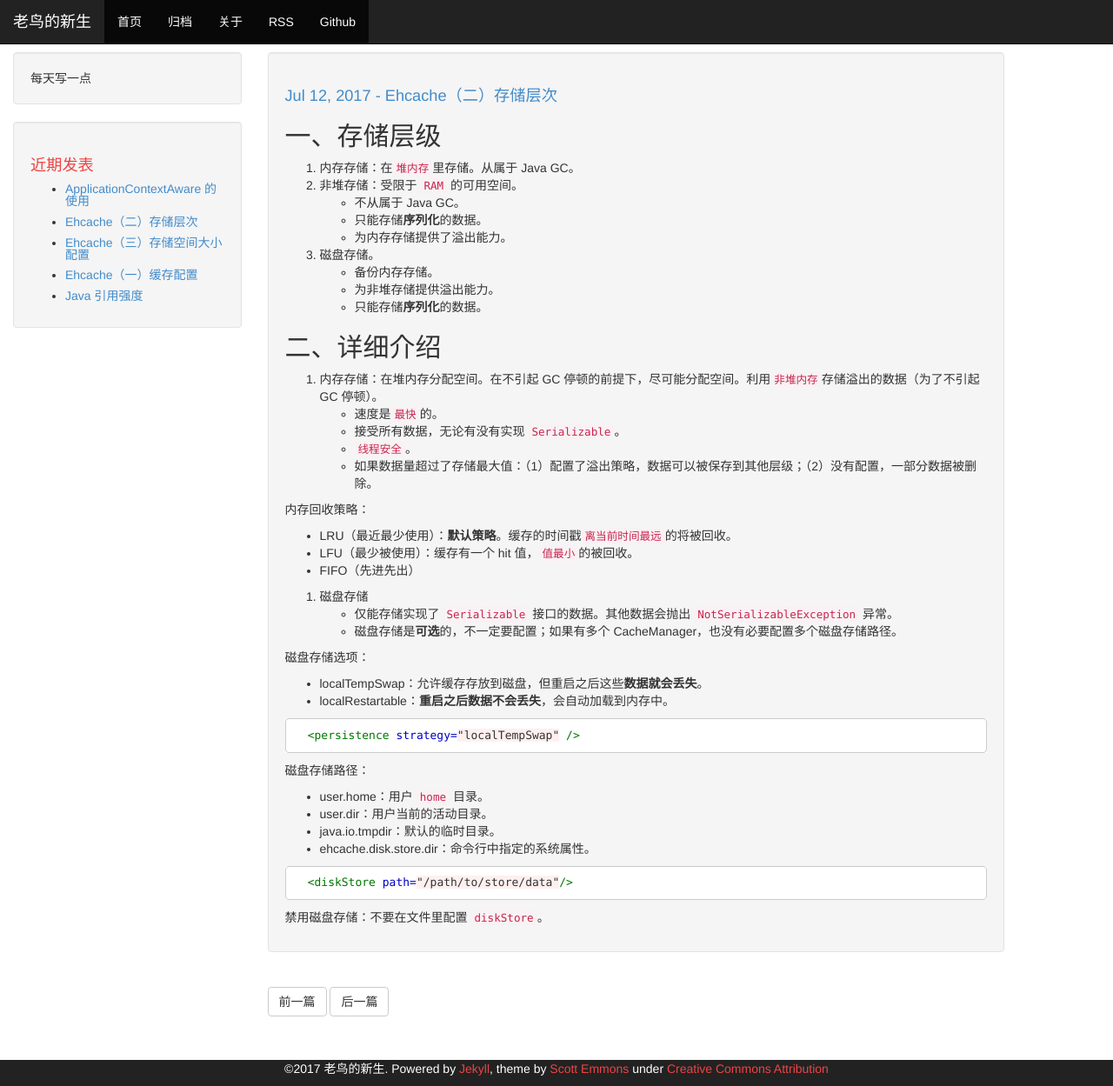
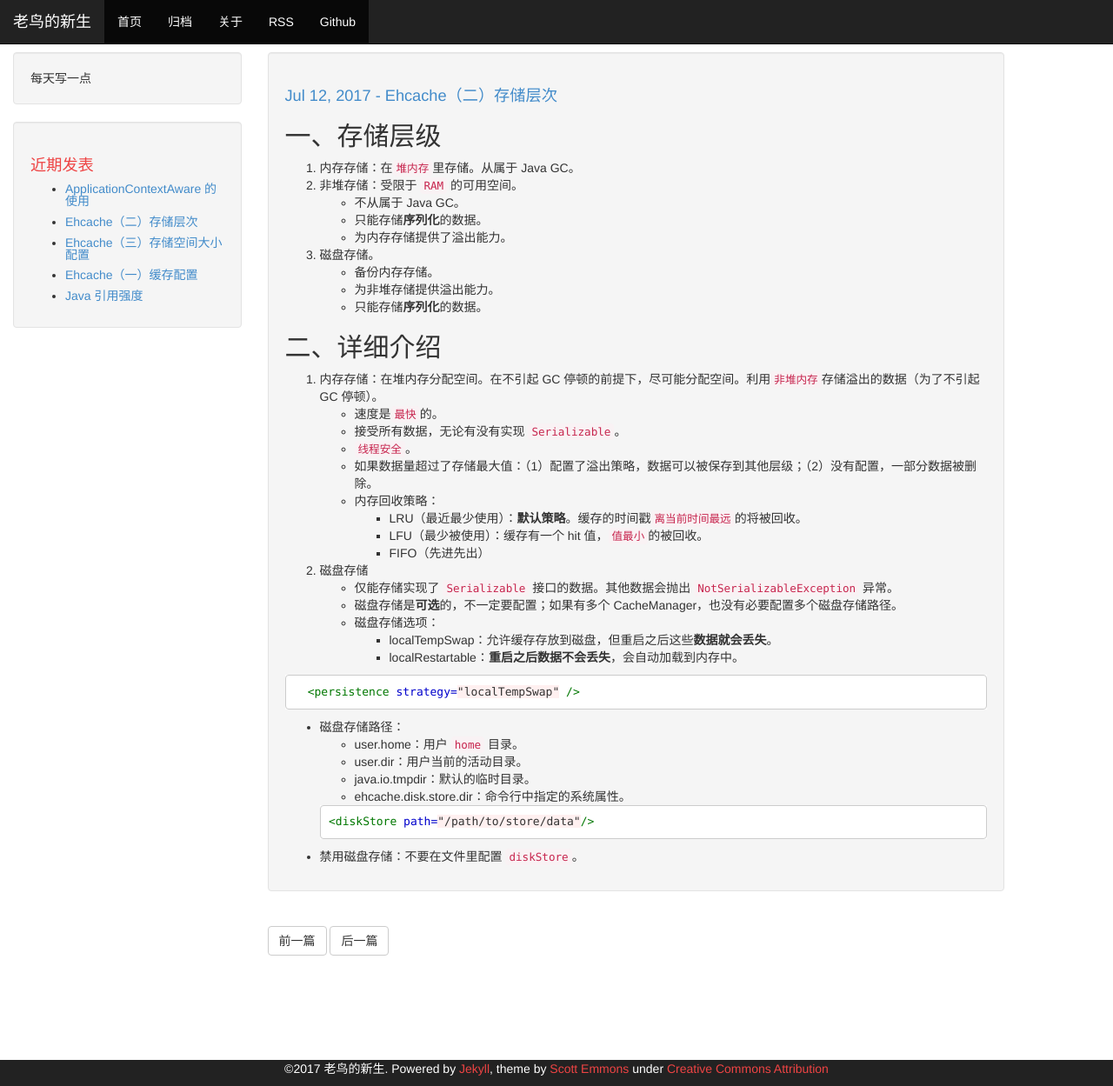
Before and after one commit to jyjsjd/jyjsjd.github.io, a Jekyll site: the page built from _posts/2017-07-12-ehcache-store.md, in a window 1280 px wide and 1249 px high. Shown: the whole window at 87% size. Built offline with Jekyll 4.4.1, drawn with Linux system fonts in a browser that asks for light colours.

````diff
--- a/_posts/2017-07-12-ehcache-store.md
+++ b/_posts/2017-07-12-ehcache-store.md
@@ -25,32 +25,30 @@ description: Ehcache 存储层次
 * 接受所有数据，无论有没有实现 `Serializable`。
 * `线程安全`。
 * 如果数据量超过了存储最大值：（1）配置了溢出策略，数据可以被保存到其他层级；（2）没有配置，一部分数据被删除。
-
-  内存回收策略：
-  * LRU（最近最少使用）：**默认策略**。缓存的时间戳`离当前时间最远`的将被回收。
-  * LFU（最少被使用）：缓存有一个 hit 值，`值最小`的被回收。
-  * FIFO（先进先出）
+* 内存回收策略：
+  - LRU（最近最少使用）：**默认策略**。缓存的时间戳`离当前时间最远`的将被回收。
+  - LFU（最少被使用）：缓存有一个 hit 值，`值最小`的被回收。
+  - FIFO（先进先出）
 
 2. 磁盘存储
 * 仅能存储实现了 `Serializable` 接口的数据。其他数据会抛出 `NotSerializableException` 异常。
 * 磁盘存储是**可选**的，不一定要配置；如果有多个 CacheManager，也没有必要配置多个磁盘存储路径。
-
-  磁盘存储选项：
-  * localTempSwap：允许缓存存放到磁盘，但重启之后这些**数据就会丢失**。
-  * localRestartable：**重启之后数据不会丢失**，会自动加载到内存中。
+* 磁盘存储选项：
+  - localTempSwap：允许缓存存放到磁盘，但重启之后这些**数据就会丢失**。
+  - localRestartable：**重启之后数据不会丢失**，会自动加载到内存中。
 
   ```xml
   <persistence strategy="localTempSwap" />
   ```
 
-  磁盘存储路径：
-  * user.home：用户 `home` 目录。
-  * user.dir：用户当前的活动目录。
-  * java.io.tmpdir：默认的临时目录。
-  * ehcache.disk.store.dir：命令行中指定的系统属性。
+* 磁盘存储路径：
+  - user.home：用户 `home` 目录。
+  - user.dir：用户当前的活动目录。
+  - java.io.tmpdir：默认的临时目录。
+  - ehcache.disk.store.dir：命令行中指定的系统属性。
 
   ```xml
   <diskStore path="/path/to/store/data"/>
   ```
 
-  禁用磁盘存储：不要在文件里配置 `diskStore`。
+* 禁用磁盘存储：不要在文件里配置 `diskStore`。
````
